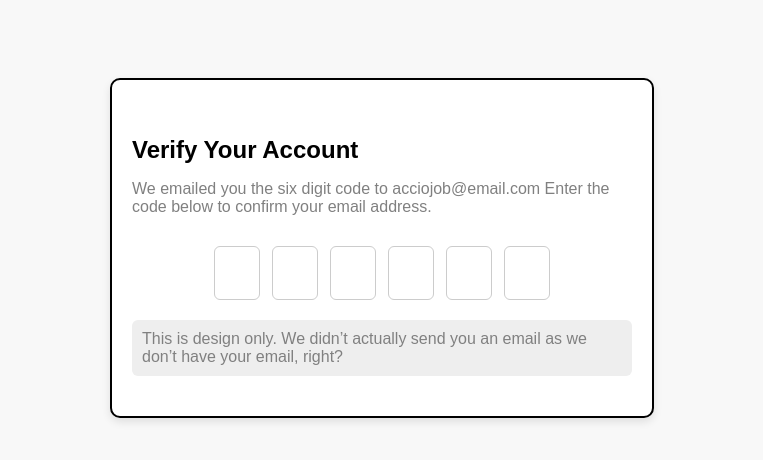
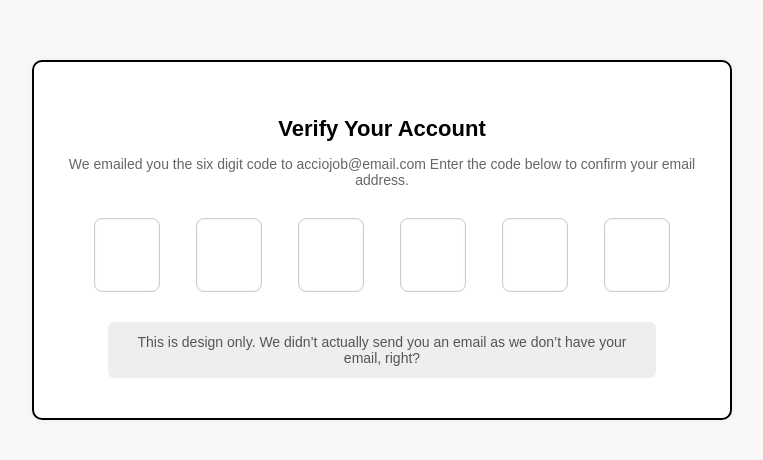
Before and after one commit to acciojob/OTP-ishika749, a website: page main.html in a window 1280 px wide. Shown: the part 160-620 px from the top of the page, without its empty margins (258-1021 px from the left). Drawn offline with Linux system fonts and the light colour scheme.

Commit message:
created a submission

```diff
--- a/main.html
+++ b/main.html
@@ -6,53 +6,66 @@
   <style>
     body {
       font-family: Arial, sans-serif;
+      background-color: #f8f8f8;
       display: flex;
       justify-content: center;
       align-items: center;
       min-height: 100vh;
-      background-color: #f8f8f8;
+      margin: 0;
+
     }
+
     .otp-box {
       border: 2px solid black;
       border-radius: 10px;
       padding: 40px 20px;
-      width: 90%;
-      max-width: 500px;
+      width: 700px;
       background-color: white;
-      box-shadow: 0 4px 8px rgba(0, 0, 0, 0.1);
+      box-shadow: 0 0 10px rgba(0,0,0,0.05);
+      box-sizing: border-box;
     }
+
     #verification_heading {
-      font-size: 24px;
+      font-size: 22px;
       font-weight: bold;
+      text-align: center;
+      margin-bottom: 10px;
     }
+
     #verification_subtext {
-      font-size: 16px;
-      margin-top: 8px;
-      color: gray;
+      font-size: 14px;
+      text-align: center;
+      color: #666;
+      margin-bottom: 30px;
     }
+
     .code-container {
       display: flex;
-      justify-content: center;
+      justify-content: space-between;
+      padding: 0 40px;
+    }
+
+    .code {
+      width: 60px;
+      height: 70px;
+      font-size: 36px;
+      text-align: center;
+      border: 1px solid #ccc;
+      border-radius: 8px;
+      box-shadow: inset 0 0 2px rgba(0,0,0,0.1);
+    }
+
+    .info-box {
       margin-top: 30px;
-    }
-    .code {
-      width: 40px;
-      height: 50px;
-      font-size: 24px;
+      background-color: #eee;
+      color: #555;
+      padding: 12px;
       text-align: center;
-      margin: 0 6px;
-      border: 1px solid #ccc;
+      font-size: 14px;
       border-radius: 6px;
-    }
-    .info-box {
-      margin-top: 20px;
-      background-color: #eee;
-      color: gray;
-      padding: 10px;
-      width: fit-content;
+      width: 80%;
       margin-left: auto;
       margin-right: auto;
-      border-radius: 6px;
     }
   </style>
 </head>
@@ -84,34 +97,16 @@
 
     inputs.forEach((input, index) => {
       input.addEventListener('input', () => {
-        if (input.value) {
-          if (index < inputs.length - 1) {
-            inputs[index + 1].focus();
-          }
+        if (input.value && index < inputs.length - 1) {
+          inputs[index + 1].focus();
         }
       });
 
       input.addEventListener('keydown', (e) => {
-        if (e.key === "Backspace") {
-          if (input.value === "") {
-            if (index > 0) {
-              inputs[index - 1].focus();
-              inputs[index - 1].value = "";
-              e.preventDefault();
-            }
-          }
+        if (e.key === 'Backspace' && !input.value && index > 0) {
+          inputs[index - 1].focus();
+          inputs[index - 1].value = '';
         }
-      });
-
-      input.addEventListener('paste', (e) => {
-        const pasteData = e.clipboardData.getData('text');
-        if (/^\d{6}$/.test(pasteData)) {
-          for (let i = 0; i < 6; i++) {
-            inputs[i].value = pasteData[i];
-          }
-          inputs[5].focus();
-        }
-        e.preventDefault();
       });
     });
   </script>
```
